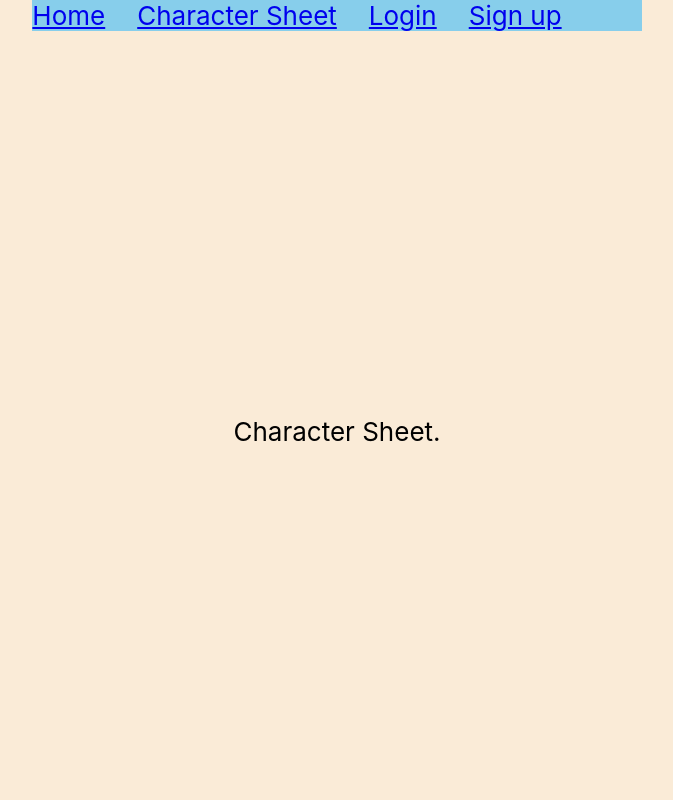
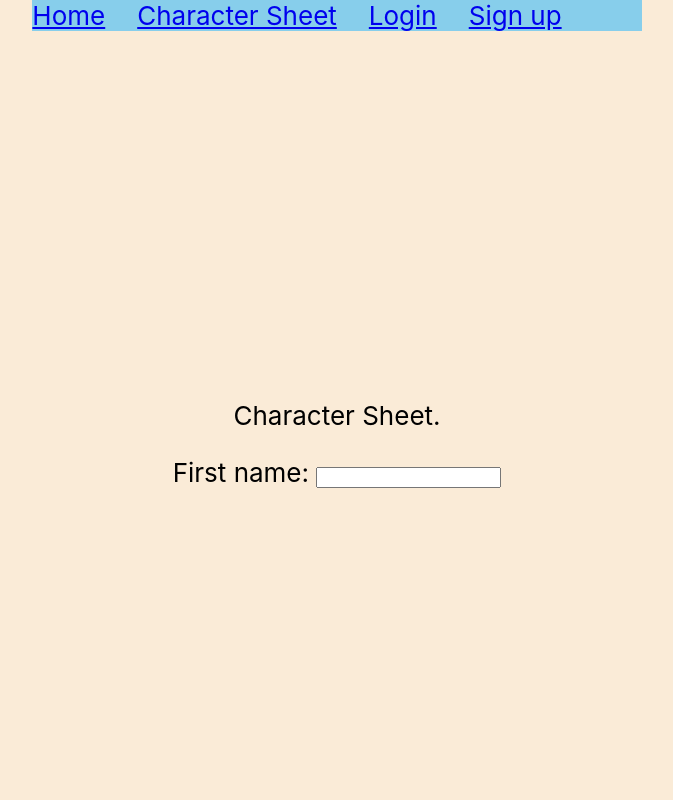
Before and after one commit to duointherain/characters, a React (Create React App) app: page /About in a window 1280 px wide. Shown: the top 800 px of the page, without its empty margins (303-976 px from the left). Built offline with nearby package versions, Linux system fonts and the light colour scheme.

Commit message:
having run build

```diff
--- a/src/components/About.js
+++ b/src/components/About.js
@@ -11,6 +11,9 @@ function About() {
 
      <p>Character Sheet. </p>
 
+     <div>First name: <input type="text"></input></div>
+
+
         </header>
       </div>
     );
--- a/src/components/Char.js
+++ b/src/components/Char.js
@@ -11,6 +11,8 @@ function Char() {
 
      <p>Character Sheet. </p>
 
+     <input text>Name</input>
+
         </header>
       </div>
     );
```
Also changed, not shown: 19 other files (tests, documents, lock files or other folders).
